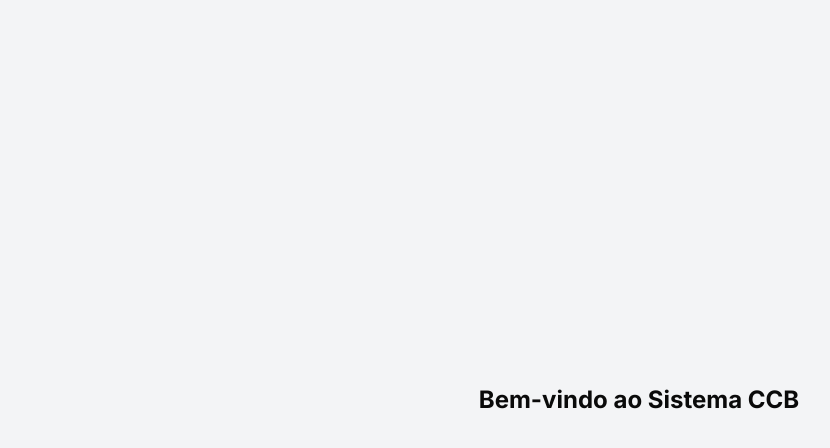
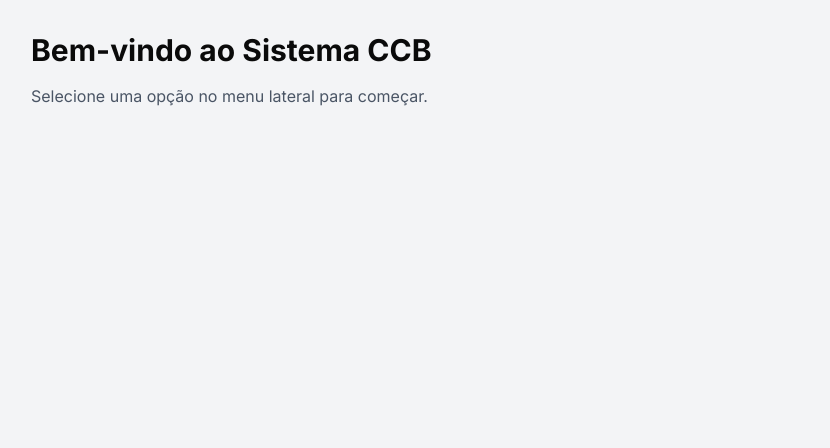
Before and after one commit to GustavoOrelio/Lista-CCB, a Next.js app: page / in a window 1280 px wide. Shown: the top 448 px of the page, without its empty margins (1-831 px from the left). Built offline with nearby package versions, Linux system fonts and the light colour scheme; no server answers; sample sign-in values are in the browser's storage.

Commit message:
feat: implement user authentication redirection in Home component to ensure only logged-in users can access the page

```diff
--- a/app/page.tsx
+++ b/app/page.tsx
@@ -1,9 +1,29 @@
-const Home = () => {
+'use client';
+
+import { useAuth } from './contexts/AuthContext';
+import { useRouter } from 'next/navigation';
+import { useEffect } from 'react';
+
+export default function Home() {
+  const { user } = useAuth();
+  const router = useRouter();
+
+  useEffect(() => {
+    if (!user) {
+      router.push('/login');
+    }
+  }, [user, router]);
+
+  if (!user) {
+    return null;
+  }
+
   return (
-    <div className="flex flex-col items-center justify-center h-screen">
-      <h1 className="text-2xl font-bold">Bem-vindo ao Sistema CCB</h1>
+    <div className="p-8">
+      <h1 className="text-3xl font-bold">Bem-vindo ao Sistema CCB</h1>
+      <p className="mt-4 text-gray-600">
+        Selecione uma opção no menu lateral para começar.
+      </p>
     </div>
   );
 }
-
-export default Home;
```
